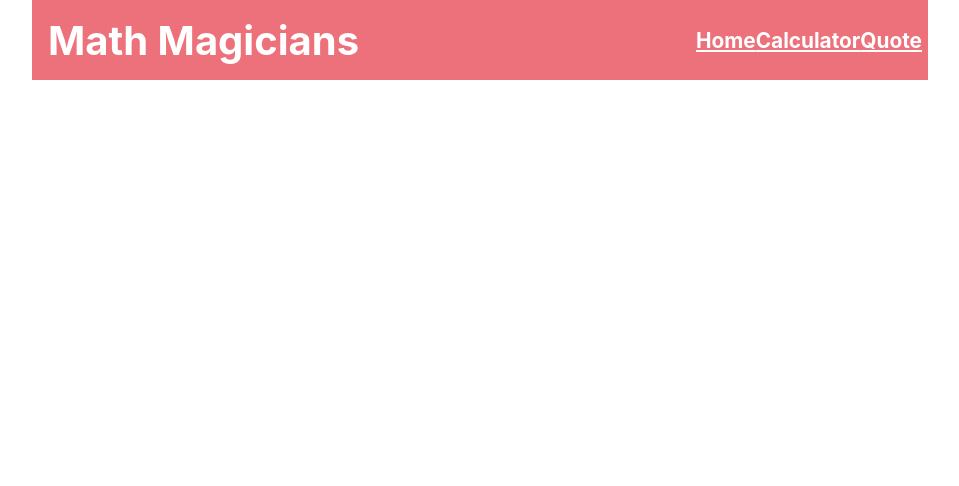
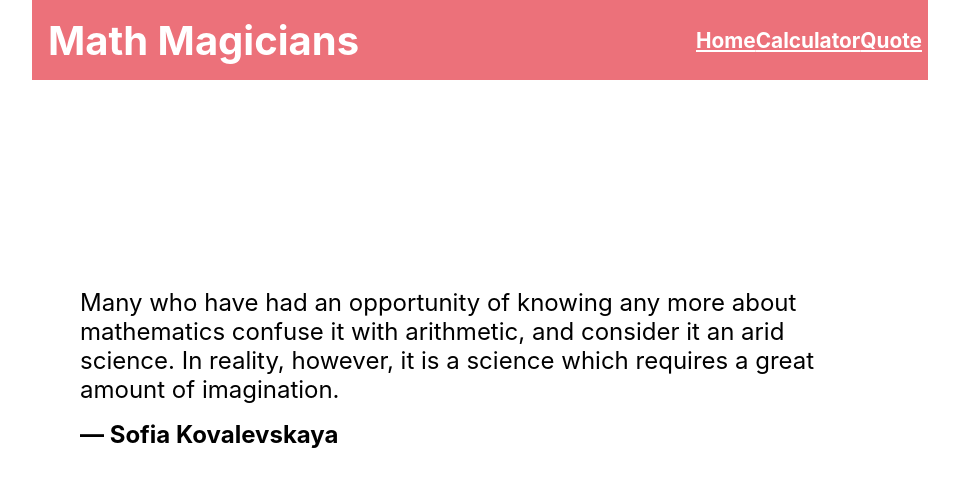
Before and after one commit to AlduLonghi/calculator-react, a React (Create React App) app: page /quote in a window 1280 px wide. Shown: the top 486 px of the page, without its empty margins (160-1119 px from the left). Built offline with nearby package versions, Linux system fonts and the light colour scheme.

Commit message:
Add quote component

```diff
--- a/src/components/App.js
+++ b/src/components/App.js
@@ -1,8 +1,9 @@
 import { Route, Switch } from 'react-router-dom';
+import '../style/App.css';
+import Navbar from './shared/Navbar';
 import Calculator from './calculator/Calculator';
 import Home from './home/Home';
-import '../style/App.css';
-import Navbar from './shared/Navbar';
+import Quote from './quote/Quote';
 
 const App = () => (
   <>
@@ -11,6 +12,7 @@ const App = () => (
       <Switch>
         <Route exact path="/" component={Home} />
         <Route path="/calculator" component={Calculator} />
+        <Route path="/quote" component={Quote} />
       </Switch>
     </div>
   </>
--- /dev/null
+++ b/src/components/quote/Quote.js
@@ -0,0 +1,14 @@
+import '../../style/App.css';
+
+const Quote = () => (
+  <div className="quote-container">
+    <blockquote>
+      Many who have had an opportunity of knowing any more about mathematics
+      confuse it with arithmetic, and consider it an arid science. In reality,
+      however, it is a science which requires a great amount of imagination.
+      <p><b>— Sofia Kovalevskaya</b></p>
+    </blockquote>
+  </div>
+);
+
+export default Quote;
--- a/src/style/App.css
+++ b/src/style/App.css
@@ -116,3 +116,15 @@ h2 {
 .home-text {
   font-size: 1.5rem;
 }
+
+.quote-container {
+  height: 40rem;
+  display: flex;
+  justify-content: center;
+  padding-top: 10rem;
+  font-size: 1.5rem;
+}
+
+.quote-container p {
+  margin-top: 1rem;
+}
--- a/src/style/index.css
+++ b/src/style/index.css
@@ -3,7 +3,6 @@
   padding: 0;
   box-sizing: border-box;
 }
-
 
 body {
   margin: 0;
```
Also changed, not shown: 1 other file (tests, documents, lock files or other folders).
